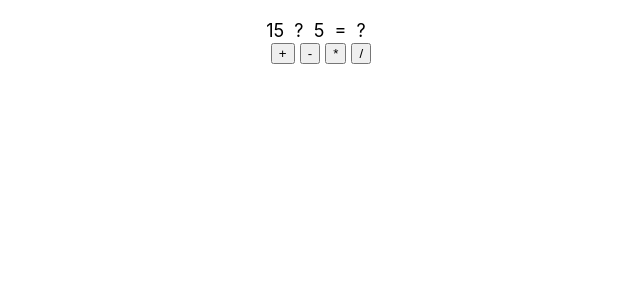
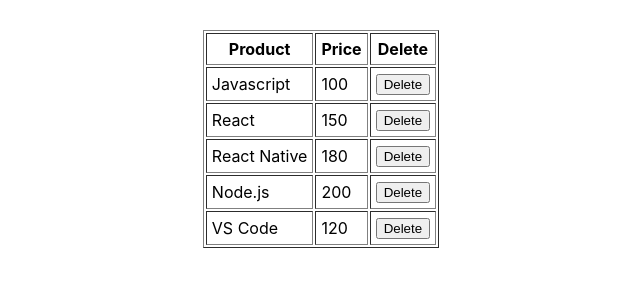
Before and after one commit to omnanamy2436/app1, a React (Create React App) app: page / in a window 1280 px wide. Shown: the top 300 px of the page, without its empty margins (319-959 px from the left). Built offline with nearby package versions, Linux system fonts and the light colour scheme.

Commit message:
Create Refs-Array

```diff
--- a/src/App.js
+++ b/src/App.js
@@ -1,5 +1,6 @@
 import React from 'react';
 import RefsFunc from './refs-func';
+import RefsArray from './refs-array';
 export default function App() {
-  return <RefsFunc/>;
+  return <RefsArray/>;
 }
--- /dev/null
+++ b/src/refs-array.js
@@ -0,0 +1,49 @@
+import React from 'react'
+
+export default function RefsArray() {
+  const table = React.useRef()
+  const tr = React.useRef([])
+
+  const data = [
+    ['Javascript', 100],
+    ['React', 150],
+    ['React Native', 180],
+    ['Node.js', 200],
+    ['VS Code', 120]
+  ]
+
+  const onClickButton = (i) => {
+    const index = tr.current[i].rowIndex
+    table.current.deleteRow(index)
+  }
+
+  const onMouseOverRow = (i) => {
+    tr.current[i].style.backgroundColor = 'Yellow'
+  }
+
+  const onMouseOutRow = (i) => {
+    tr.current[i].style.backgroundColor = 'White'
+  }
+
+  const tableStyle = {margin: 'auto',marginTop: 30}
+
+  return (
+    <table ref={table} border="1" cellPadding={5} style={tableStyle} >
+      <tr><th>Product</th><th>Price</th><th>Delete</th></tr>
+      {
+        data.map((item , i) => {
+            return (
+                <tr ref={el => tr.current[i] = el}
+                    onMouseOver={() => onMouseOverRow(i)}
+                    onMouseOut={() => onMouseOutRow(i)}
+                >
+                <td>{item[0]}</td>
+                <td>{item[1]}</td>
+                <td><button onClick={() => onClickButton(i)}>Delete</button></td>
+                </tr>
+            )
+        })
+      }
+    </table>
+  )
+}
```
